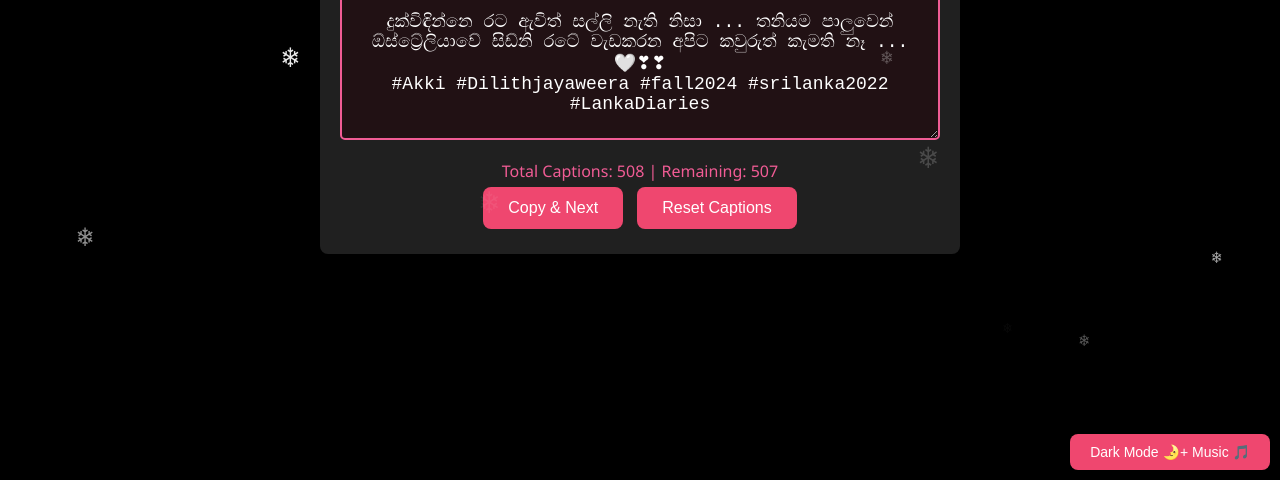
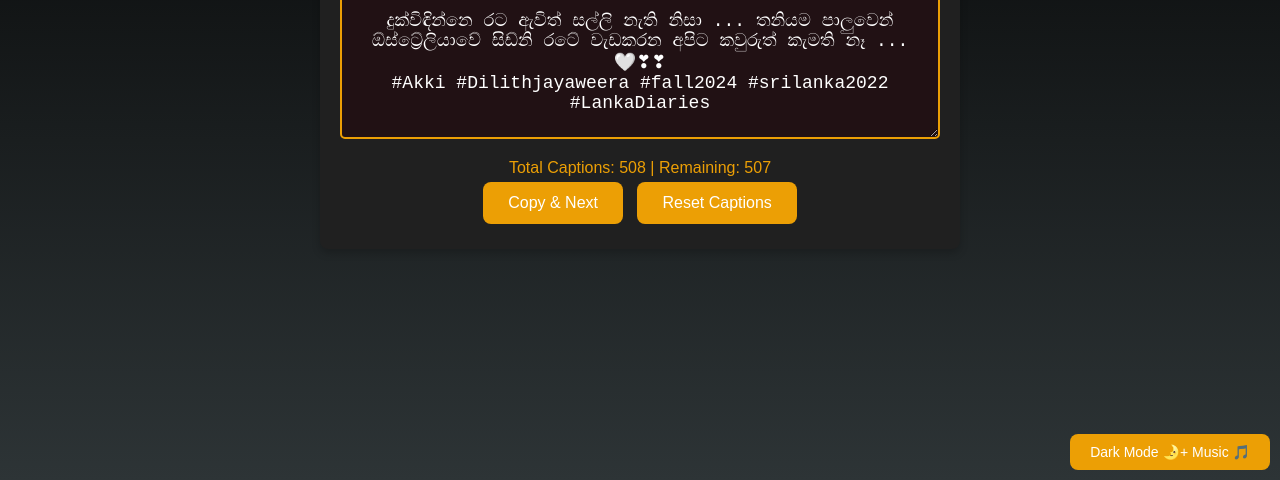
Before and after one commit to fbtool/reels, a plain HTML site: page index.html in a window 1280 px wide. Shown: the part 320-800 px from the top of the page. Drawn offline with Linux system fonts and the light colour scheme.

Commit message:
Add files via upload

```diff
--- a/index.html
+++ b/index.html
@@ -27,19 +27,19 @@
         :root {
             --background-color: #000000;
             --text-color: #ffffff;
-            --primary-color: #f15c95;
+            --primary-color: #EC9F05;
             --box-background-light: rgb(34 13 18 / 77%);
-            --button-bg: #ef476f;
-            --button-hover-bg: #f4a261;
+            --button-bg: #EC9F05;
+            --button-hover-bg: #FF4E00;
         }
 
         [data-theme="dark"] {
             --background-color: #222020;
             --text-color: #e0e0e0;
-            --primary-color: #FF9800;
+            --primary-color: #32cd32;
             --box-background-dark: #242323;
-            --button-bg: #FF9800;
-            --button-hover-bg: #FF5722;
+            --button-bg: #228b22;
+            --button-hover-bg: #378B29;
         }
 
         .container {
@@ -115,27 +115,12 @@
             background-color: var(--button-hover-bg);
         }
 
-        /* Snowflake container */
+        /* Page styling */
         body {
             margin: 0;
             overflow-x: hidden;
-        }
-
-        .snowflake {
-            position: fixed;
-            top: -10px;
-            color: white; /* White color for the snowflake */
-            pointer-events: none;
-            animation: fall linear infinite;
-        }
-
-        @keyframes fall {
-            0% {
-                transform: translateY(-10px);
-            }
-            100% {
-                transform: translateY(100vh);
-            }
+            background: linear-gradient(to bottom, #000000, #2D3436); /* Autumn-inspired gradient */
+            font-family: 'Arial', sans-serif;
         }
     </style>
 </head>
@@ -313,36 +298,6 @@
         </script>
 
         <!-- Merry X'mas -->
-        <script>
-            // Function to generate snowflakes
-            function createSnowflake() {
-                const snowflake = document.createElement('div');
-                snowflake.classList.add('snowflake');
-
-                // Randomize size and position
-                const size = Math.random() * 20 + 10; // Snowflake size between 10px and 30px
-                snowflake.style.fontSize = `${size}px`; // Set font size
-                snowflake.style.left = `${Math.random() * 100}vw`; // Random position across the viewport
-                snowflake.style.animationDuration = `${Math.random() * 3 + 2}s`; // Fall duration 2-5 seconds
-                snowflake.style.opacity = Math.random(); // Random opacity
-
-                // Set the ❄ symbol
-                snowflake.innerText = '❄';
-
-                // Add the snowflake to the body
-                document.body.appendChild(snowflake);
-
-                // Remove the snowflake once the animation is complete
-                setTimeout(() => {
-                    snowflake.remove();
-                }, 6000); // Matches maximum animation duration
-            }
-
-            // Generate snowflakes at intervals
-            setInterval(createSnowflake, 300); // Adjust the interval for density
-        </script>
-
-
 </footer>
 
 </html>
```
